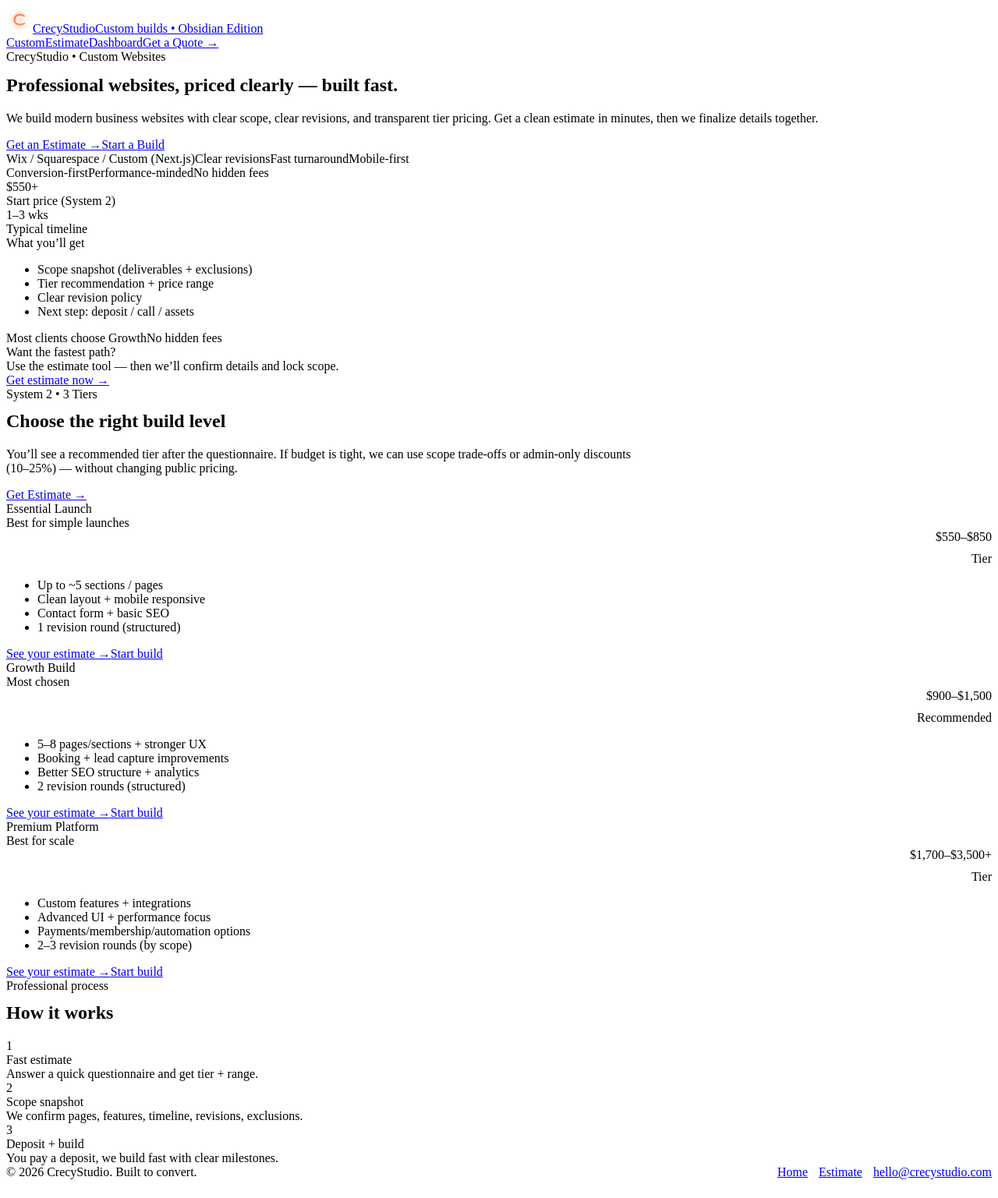
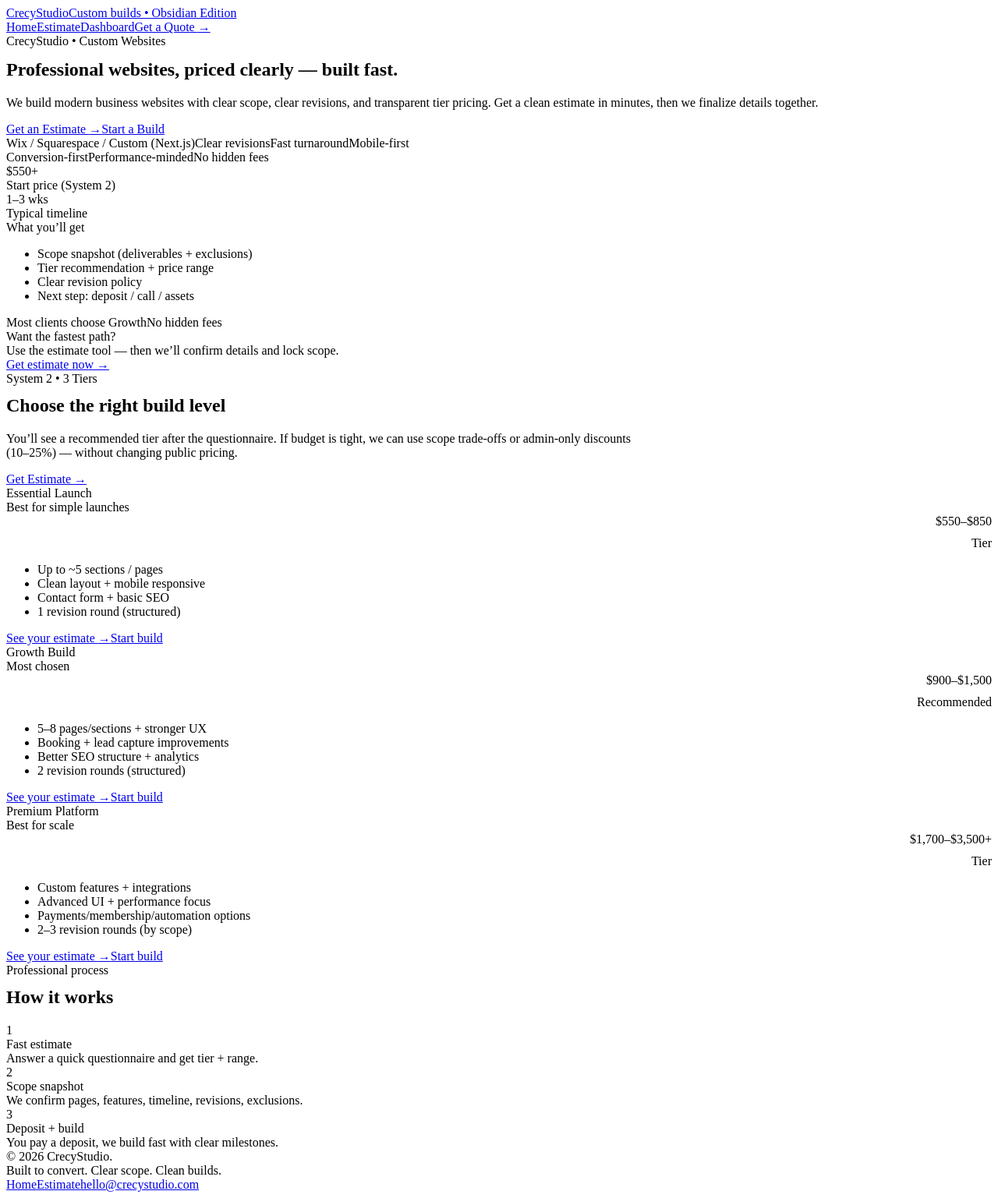
Before and after one commit to kkoly10/website-builder, a Next.js app: page / in a window 1280 px wide. Shown: the whole page at 78% size. Built offline with nearby package versions, Linux system fonts and the light colour scheme.

Commit message:
Update layout.tsx

```diff
--- a/app/layout.tsx
+++ b/app/layout.tsx
@@ -3,94 +3,66 @@ import type { Metadata } from "next";
 import Link from "next/link";
 
 export const metadata: Metadata = {
-  title: "CrecyStudio — Websites that convert",
+  title: "CrecyStudio — Custom Websites",
   description:
-    "Custom websites with clear scope, transparent pricing, and fast delivery. Built by a human — supported by smart tools.",
+    "Professional websites with transparent tier pricing, clear scope, and fast delivery.",
 };
-
-function LogoMark() {
-  // Monogram-style “CS” mark (works for app icon later)
-  return (
-    <svg
-      width="34"
-      height="34"
-      viewBox="0 0 44 44"
-      fill="none"
-      xmlns="http://www.w3.org/2000/svg"
-      aria-hidden="true"
-    >
-      <defs>
-        <linearGradient id="g" x1="6" y1="6" x2="38" y2="38" gradientUnits="userSpaceOnUse">
-          <stop stopColor="#FF6A2A" />
-          <stop offset="1" stopColor="#FFA56B" />
-        </linearGradient>
-        <filter id="glow" x="-20" y="-20" width="84" height="84" filterUnits="userSpaceOnUse">
-          <feGaussianBlur stdDeviation="6" result="b" />
-          <feMerge>
-            <feMergeNode in="b" />
-            <feMergeNode in="SourceGraphic" />
-          </feMerge>
-        </filter>
-      </defs>
-
-      <rect x="2" y="2" width="40" height="40" rx="14" fill="rgba(255,255,255,0.05)" stroke="rgba(255,255,255,0.14)" />
-      <path
-        d="M29.5 16.2c-1.5-1.5-3.8-2.2-6.8-2.2-5.3 0-9 3.1-9 8.2 0 5.2 3.7 8.2 9.1 8.2 3 0 5.4-.8 7.1-2.4"
-        stroke="url(#g)"
-        strokeWidth="3"
-        strokeLinecap="round"
-        filter="url(#glow)"
-      />
-      <path
-        d="M30.2 19.2c-1.0-1.0-2.8-1.7-5.2-1.7-3.7 0-6.0 2.1-6.0 5.0 0 3.0 2.3 5.0 6.1 5.0 2.4 0 4.2-.7 5.3-1.8"
-        stroke="rgba(255,255,255,0.55)"
-        strokeWidth="2"
-        strokeLinecap="round"
-      />
-    </svg>
-  );
-}
 
 export default function RootLayout({
   children,
-}: Readonly<{
-  children: React.ReactNode;
-}>) {
+}: Readonly<{ children: React.ReactNode }>) {
   return (
     <html lang="en">
       <body>
         {/* Background FX */}
         <div className="bgFx" aria-hidden="true" />
+        <div className="starfield" aria-hidden="true" />
 
         {/* Top Nav */}
         <header className="topNav">
           <div className="container navInner">
             <Link href="/" className="brand">
-              <LogoMark />
-              <span className="brandText">
-                <span className="brandName">CrecyStudio</span>
-                <span className="brandTag">Custom builds • Obsidian Edition</span>
-              </span>
+              <span className="brandMark" aria-hidden="true" />
+              <span className="brandText">CrecyStudio</span>
+              <span className="brandTag">Custom builds • Obsidian Edition</span>
             </Link>
 
-            <nav className="navLinks" aria-label="Primary">
-              <Link href="/build" className="navLink">Custom</Link>
-              <Link href="/estimate" className="navLink">Estimate</Link>
-              <Link href="/dashboard" className="navLink">Dashboard</Link>
-              <Link href="/build" className="navCta">Get a Quote →</Link>
+            <nav className="navLinks">
+              <Link href="/" className="navLink">
+                Home
+              </Link>
+              <Link href="/estimate" className="navLink">
+                Estimate
+              </Link>
+              <Link href="/dashboard" className="navLink">
+                Dashboard
+              </Link>
+              <Link href="/build" className="navLink navCta">
+                Get a Quote <span className="btnArrow">→</span>
+              </Link>
             </nav>
           </div>
         </header>
 
         {children}
 
+        {/* Footer */}
         <footer className="footer">
-          <div className="container" style={{ display: "flex", justifyContent: "space-between", gap: 14, flexWrap: "wrap" }}>
-            <div>© {new Date().getFullYear()} CrecyStudio. Built to convert.</div>
-            <div style={{ display: "flex", gap: 14, flexWrap: "wrap" }}>
-              <Link href="/" aria-label="Home">Home</Link>
-              <Link href="/estimate" aria-label="Estimate">Estimate</Link>
-              <a href="mailto:hello@crecystudio.com" aria-label="Email">hello@crecystudio.com</a>
+          <div className="container footerInner">
+            <div className="footerLeft">
+              <div className="footerBrand">© {new Date().getFullYear()} CrecyStudio.</div>
+              <div className="footerSub">Built to convert. Clear scope. Clean builds.</div>
+            </div>
+            <div className="footerLinks">
+              <Link className="footerLink" href="/">
+                Home
+              </Link>
+              <Link className="footerLink" href="/estimate">
+                Estimate
+              </Link>
+              <a className="footerLink" href="mailto:hello@crecystudio.com">
+                hello@crecystudio.com
+              </a>
             </div>
           </div>
         </footer>
```
